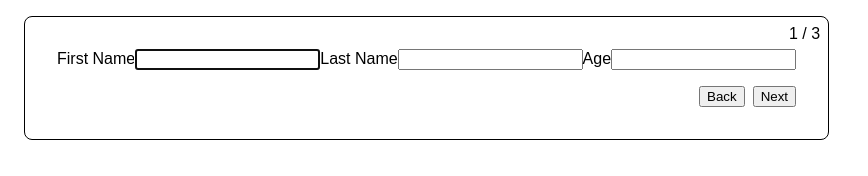
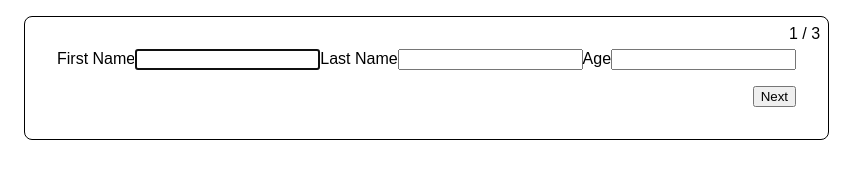
Before and after one commit to welllife1010/react-multistep-form, a React (Vite) app: page / in a window 1280 px wide. Shown: the top 176 px of the page, without its empty margins (0-868 px from the left). Built offline with nearby package versions, Linux system fonts and the light colour scheme.

Commit message:
fix isFirstStep logic

```diff
--- a/src/useMultistepForm.ts
+++ b/src/useMultistepForm.ts
@@ -25,7 +25,7 @@ export function useMultistepForm(steps: ReactElement[]) {
     currentStepIndex,
     step: steps[currentStepIndex],
     steps, // for APP.tsx uses purpose
-    isFirstStep: currentStepIndex !== 0,
+    isFirstStep: currentStepIndex === 0,
     isLastStep: currentStepIndex === steps.length - 1,
     goTo,
     next,
```
